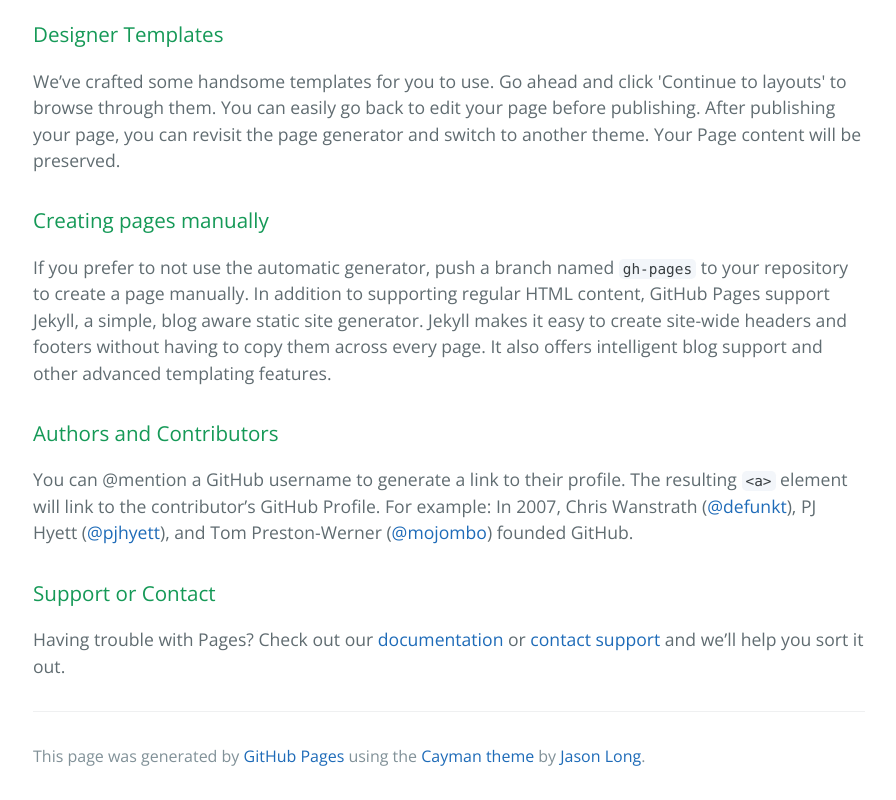
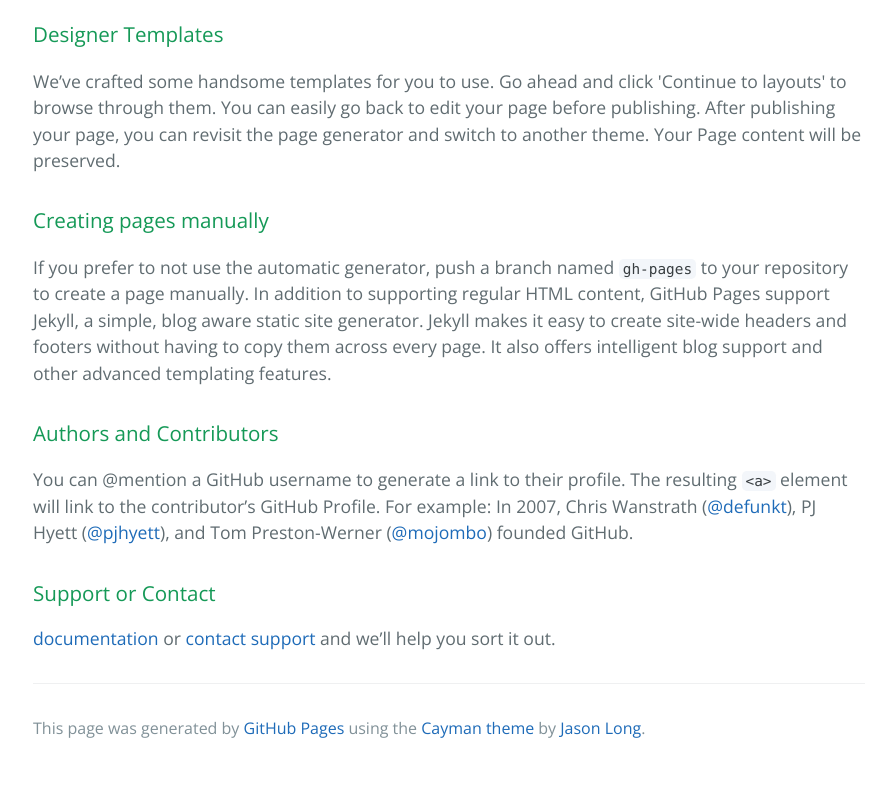
Before and after one commit to badguy18/badguy18.github.io, a plain HTML site: page index.html in a window 1280 px wide. Shown: the part 469-1269 px from the top of the page, without its empty margins (191-1087 px from the left). After the commit the page ends 1241 px from the top, so only its background shows below. Drawn offline with nearby package versions, Linux system fonts and the light colour scheme.

Commit message:
Update index.html

```diff
--- a/index.html
+++ b/index.html
@@ -39,7 +39,7 @@
 <h3>
 <a id="support-or-contact" class="anchor" href="#support-or-contact" aria-hidden="true"><span aria-hidden="true" class="octicon octicon-link"></span></a>Support or Contact</h3>
 
-<p>Having trouble with Pages? Check out our <a href="https://help.github.com/pages">documentation</a> or <a href="https://github.com/contact">contact support</a> and we’ll help you sort it out.</p>
+ <a href="https://help.github.com/pages">documentation</a> or <a href="https://github.com/contact">contact support</a> and we’ll help you sort it out.</p>
 
       <footer class="site-footer">
 
```
